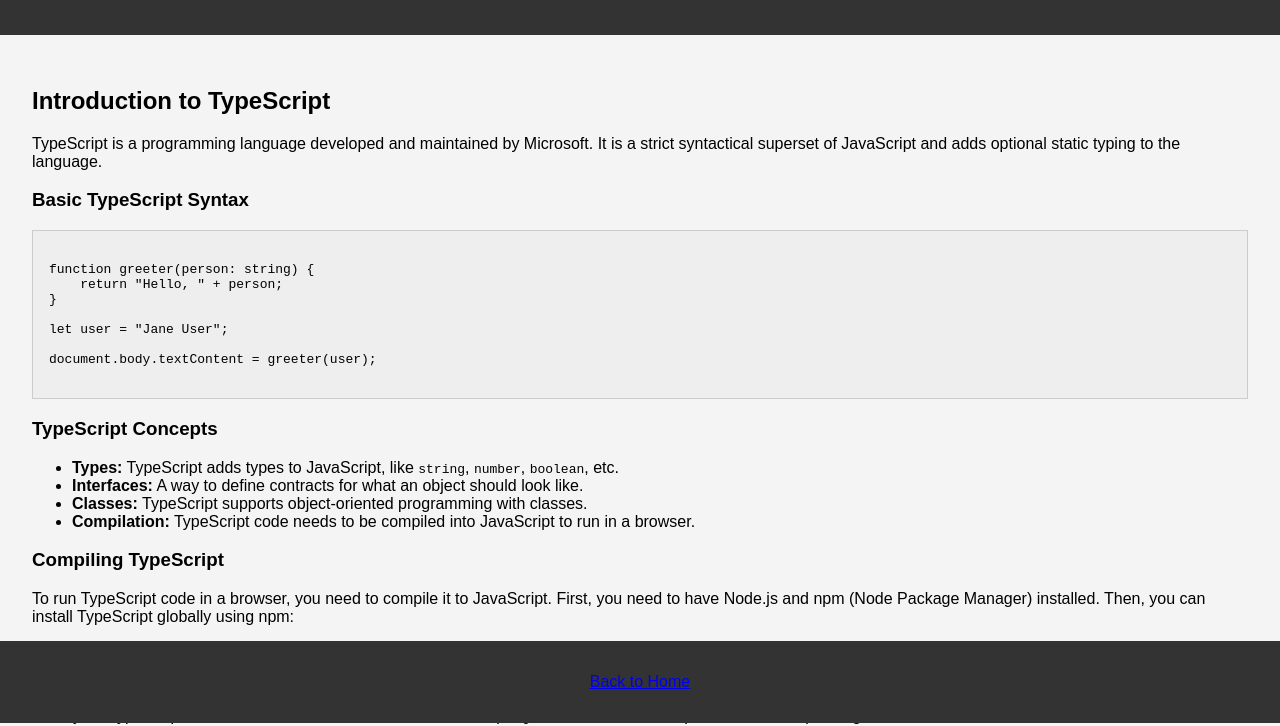
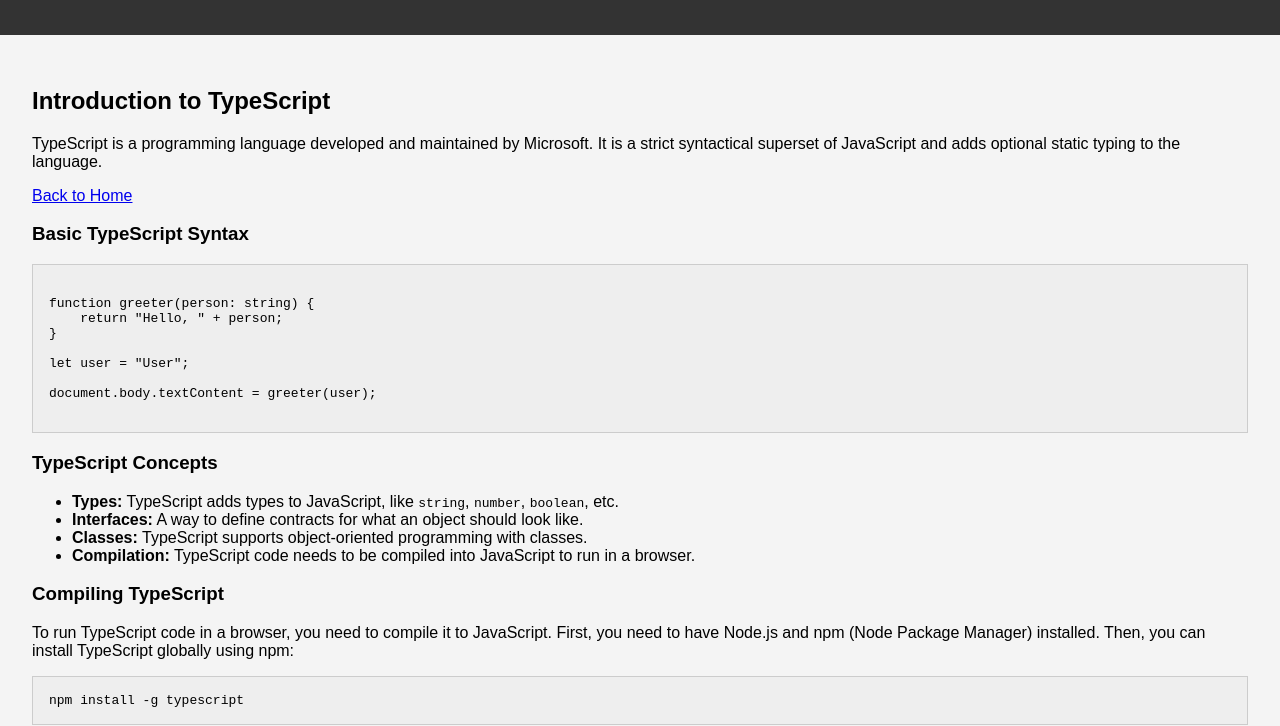
Before and after one commit to blooxdio/test, a plain HTML site: page typescript/index.html in a window 1280 px wide. Shown: the part 77-803 px from the top of the page. Drawn offline with Linux system fonts and the light colour scheme.

Commit message:
Update index.html

```diff
--- a/typescript/index.html
+++ b/typescript/index.html
@@ -13,13 +13,14 @@
     <main>
         <h2>Introduction to TypeScript</h2>
         <p>TypeScript is a programming language developed and maintained by Microsoft. It is a strict syntactical superset of JavaScript and adds optional static typing to the language.</p>
+        <p><a href="../index.html">Back to Home</a></p>
         <h3>Basic TypeScript Syntax</h3>
         <pre><code>
 function greeter(person: string) {
     return "Hello, " + person;
 }
 
-let user = "Jane User";
+let user = "User";
 
 document.body.textContent = greeter(user);
         </code></pre>
@@ -37,8 +38,5 @@ document.body.textContent = greeter(user);
         <pre><code>tsc greeter.ts</code></pre>
         <p>This will create a <code>greeter.js</code> file, which you can then include in your HTML file.</p>
     </main>
-    <footer>
-        <p><a href="../index.html">Back to Home</a></p>
-    </footer>
 </body>
 </html>
```
